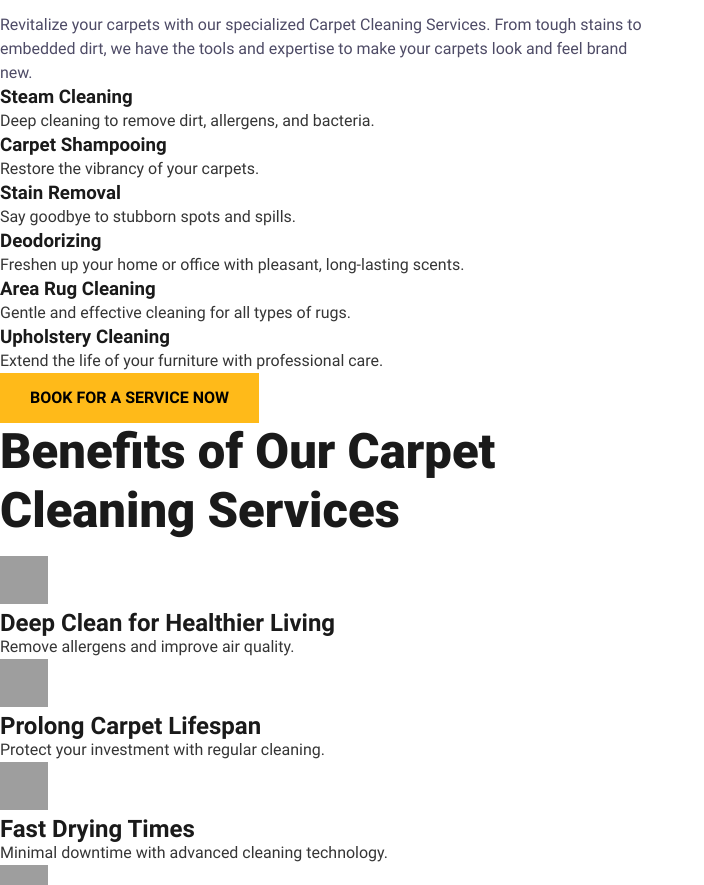
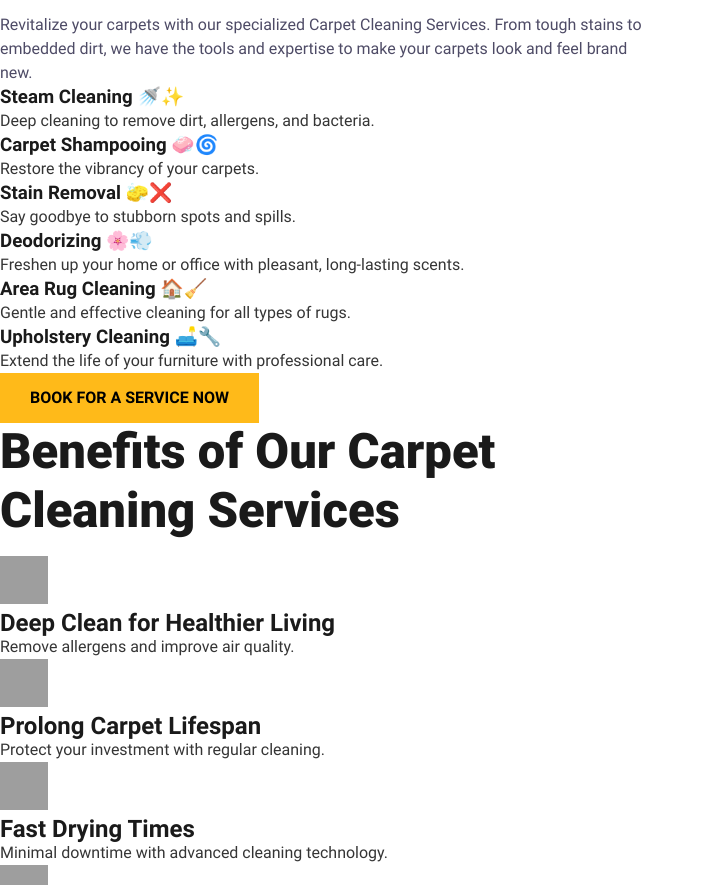
Before and after one commit to bespokewd1/yegcarpetcleaning_Draft, an Eleventy site: page src/content/pages/services-carpet.html in a window 1280 px wide. Shown: the part 1649-2534 px from the top of the page, without its empty margins (0-704 px from the left). Built offline with nearby package versions, Linux system fonts and the light colour scheme; Eleventy itself is replaced by a stand-in of ours; files that its build step writes are made by us from their sources; grey boxes are pictures that could not be loaded.

Commit message:
add emojies to carpet cleaning inculdes

```diff
--- a/src/content/pages/services-carpet.html
+++ b/src/content/pages/services-carpet.html
@@ -50,7 +50,7 @@ eleventyNavigation:
                 <ul class="bespoke-card-group">
                     <li class="bespoke-li">
                         <div class="bespoke-flex">
-                            <h3 class="bespoke-h3">Steam Cleaning</h3>
+                            <h3 class="bespoke-h3">Steam Cleaning 🚿✨</h3>
                             <p class="bespoke-li-text">
                                 Deep cleaning to remove dirt, allergens, and bacteria.
                             </p>
@@ -58,7 +58,7 @@ eleventyNavigation:
                     </li>
                     <li class="bespoke-li">
                         <div class="bespoke-flex">
-                            <h3 class="bespoke-h3">Carpet Shampooing</h3>
+                            <h3 class="bespoke-h3">Carpet Shampooing 🧼🌀</h3>
                             <p class="bespoke-li-text">
                                 Restore the vibrancy of your carpets.
                             </p>
@@ -66,7 +66,7 @@ eleventyNavigation:
                     </li>
                     <li class="bespoke-li">
                         <div class="bespoke-flex">
-                            <h3 class="bespoke-h3">Stain Removal</h3>
+                            <h3 class="bespoke-h3">Stain Removal 🧽❌</h3>
                             <p class="bespoke-li-text">
                                 Say goodbye to stubborn spots and spills.
                             </p>
@@ -74,7 +74,7 @@ eleventyNavigation:
                     </li>
                     <li class="bespoke-li">
                         <div class="bespoke-flex">
-                            <h3 class="bespoke-h3">Deodorizing</h3>
+                            <h3 class="bespoke-h3">Deodorizing 🌸💨</h3>
                             <p class="bespoke-li-text">
                                 Freshen up your home or office with pleasant, long-lasting scents.
                             </p>
@@ -82,7 +82,7 @@ eleventyNavigation:
                     </li>
                     <li class="bespoke-li">
                         <div class="bespoke-flex">
-                            <h3 class="bespoke-h3">Area Rug Cleaning</h3>
+                            <h3 class="bespoke-h3">Area Rug Cleaning 🏠🧹</h3>
                             <p class="bespoke-li-text">
                                 Gentle and effective cleaning for all types of rugs.
                             </p>
@@ -90,7 +90,7 @@ eleventyNavigation:
                     </li>
                     <li class="bespoke-li">
                         <div class="bespoke-flex">
-                            <h3 class="bespoke-h3">Upholstery Cleaning</h3>
+                            <h3 class="bespoke-h3">Upholstery Cleaning 🛋️🔧</h3>
                             <p class="bespoke-li-text">
                                 Extend the life of your furniture with professional care.
                             </p>
```
